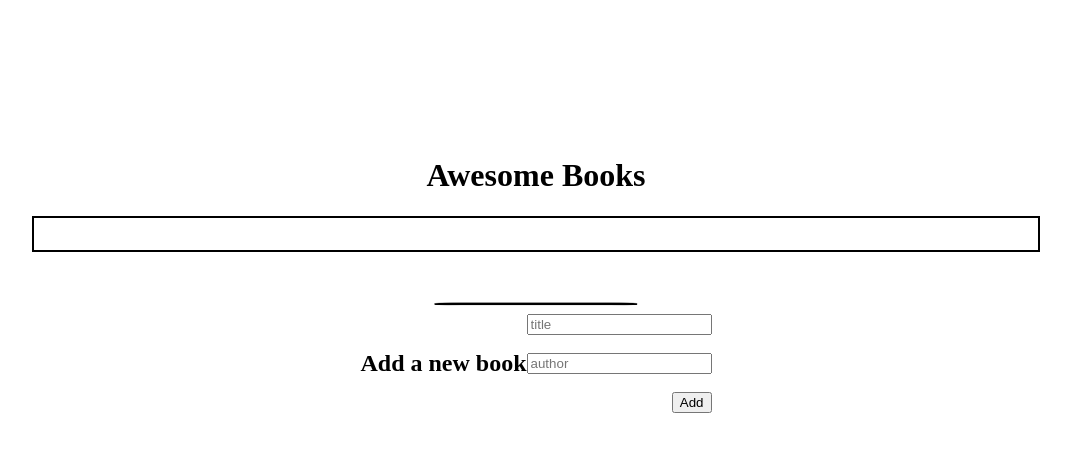
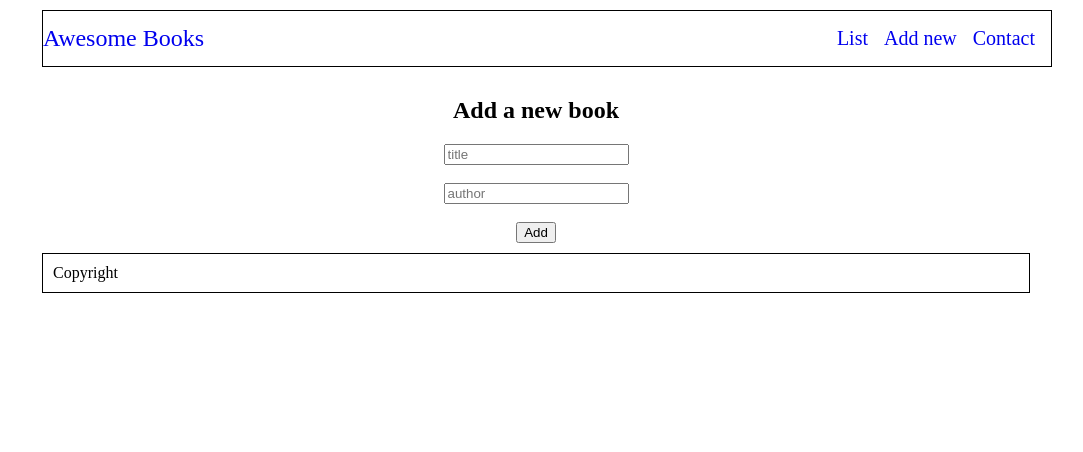
Before and after one commit to mumbereh/AwesomeBook, a website: page index.html in a window 1280 px wide. Shown: the whole page, without its empty margins (104-1187 px from the left). Drawn offline with Linux system fonts and the light colour scheme.

Commit message:
Add the contact navbar and the footer sections plus styling

```diff
--- a/index.html
+++ b/index.html
@@ -8,12 +8,26 @@
   <title>Awesome Books Pair Project</title>
 </head>
 <body>
-  <h1>Awesome Books</h1>
-  <div class="books">
-    <ul id="book-lists"></ul>
-  </div>
-  <hr>
-  <section class="forms">
+  <header>
+    <nav>
+        <a class="logo" href="#">Awesome Books</a>
+        <div>
+            <ul class="links">
+                <li onclick="toggleSection('lists')" id="list"><a href="#">List</a></li>
+                <li onclick="toggleSection('forms')" id="add-new"><a href="#">Add new</a></li>
+                <li onclick="toggleSection('contact-section')" id="contact"><a href="#">Contact</a></li>
+            </ul>
+        </div>
+    </nav>
+  </header>
+  <section id="lists">
+    <h1>Awesome Books</h1>
+    <div class="books">
+      <ul id="book-lists"></ul>
+    </div>
+  </section>
+  <!--hr-->
+  <section id="forms">
     <h2>Add a new book</h2>
     <form class="form">
       <input type="text" name="title" placeholder="title" id="title"><br>
@@ -24,6 +38,20 @@
     </form>
   </section>
 
+  <section id="contact-section">
+    <div class="contact">
+      <h2>Contact information</h2>
+      <p>Do you have any questions or you want to say "Hello" <br> You can reach out to us</p>
+      <ul>
+        <li>Our email mail@mail.com</li>
+        <li>Our phone number 00253857584</li>
+        <li>Our address streetname 22, 366925, city, country</li>
+      </ul>
+    </div>
+  </section>
+
+  <div id="footer">Copyright</div>
+
   <script src="index.js"></script>
 </body>
 </html>
--- a/style.css
+++ b/style.css
@@ -1,6 +1,7 @@
 body {
   background-color: #fff;
-  padding: 10%;
+  padding-left: 10%;
+  padding-right: 10%;
 }
 
 h1 {
@@ -15,7 +16,8 @@ h1 {
   display: flex;
   flex-direction: row;
   flex-wrap: wrap;
-  padding-right: 5%;
+  padding-right: 0%;
+  padding-left: 0;
 }
 
 #book-lists .list-item {
@@ -26,7 +28,7 @@ h1 {
 }
 
 #book-lists .remove-button {
-  margin-bottom: 5%;
+  margin-bottom: 2.5%;
   width: auto;
 }
 
@@ -40,16 +42,67 @@ hr {
   border-radius: 30%;
 }
 
-.forms {
+#forms {
   display: flex;
   justify-content: center;
   align-items: center;
+  flex-direction: column;
 }
 
 .form {
   text-align: center;
 }
 
-#button {
-  float: right;
+element.style {
+  padding: 0;
 }
+
+nav {
+  border: 1.5px solid #000;
+  display: flex;
+  justify-content: space-between;
+  margin: 10px;
+  align-items: center;
+  width: 100%
+}
+
+.logo {
+  text-decoration: none;
+  font-size: 24px;
+}
+
+.links {
+  list-style-type: none;
+  margin-left: 0;
+  padding: 0;
+  display: flex;
+}
+
+.links li {
+  margin-right: 1rem;
+  font-size: 20px;
+  white-space: nowrap;
+}
+
+.links li a {
+  text-decoration: none;
+}
+
+.links li a:hover {
+  color: blue;
+}
+
+#footer {
+  text-align: left;
+  border: 1.5px solid #000;
+  padding: 10px;
+  margin: 10px;
+}
+
+h2 {
+  text-align: center;
+}
+
+section {
+  display: none;
+}
```
